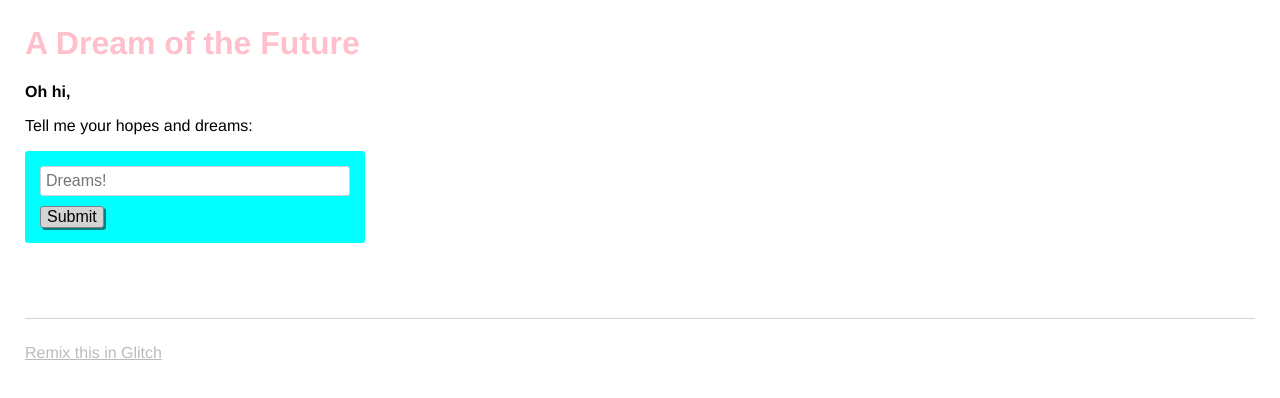
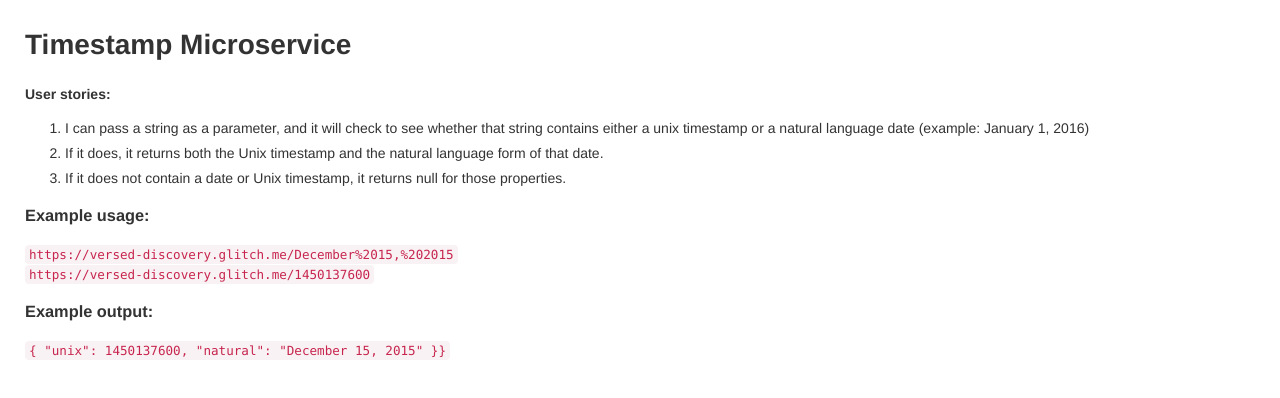
Before and after one commit to EifuDsPEUQPBYsyxjO4G/timestamp-microservice, a website: page views/index.html in a window 1280 px wide. Drawn offline with nearby package versions, Linux system fonts and the light colour scheme; no server answers.

Commit message:
🏟🚓 Updated with Glitch

```diff
--- a/package.json
+++ b/package.json
@@ -2,7 +2,6 @@
   "//1": "describes your app and its dependencies",
   "//2": "https://docs.npmjs.com/files/package.json",
   "//3": "updating this file will download and update your packages",
-
   "name": "my-glitch-app",
   "version": "0.0.1",
   "description": "What am I about?",
@@ -11,7 +10,8 @@
     "start": "node server.js"
   },
   "dependencies": {
-    "express": "^4.15.3"
+    "express": "^4.15.3",
+    "strftime": "^0.10.0"
   },
   "engines": {
     "node": "8.x"
--- a/public/style.css
+++ b/public/style.css
@@ -11,11 +11,14 @@
 body {
   font-family: helvetica, arial, sans-serif;
   margin: 25px;
+  font-size: 14px;
+  line-height: 1.42857143;
+  color: #333;
+  background-color: #fff;
 }
 
 h1 {
   font-weight: bold;
-  color: pink;
 }
 
 .bold {
@@ -80,3 +83,12 @@ footer > a {
 .nicejob {
   text-decoration: line-through;
 }
+
+code {
+  padding: 2px 4px;
+  font-size: 90%;
+  color: #c7254e;
+  background-color: #f9f2f4;
+  border-radius: 4px;
+  font-family: Menlo,Monaco,Consolas,"Courier New",monospace;
+}
--- a/views/index.html
+++ b/views/index.html
@@ -10,8 +10,7 @@
 <!DOCTYPE html>
 <html>
   <head>
-    <title>Welcome to Glitch!</title>
-    <meta name="description" content="A cool thing made with Glitch">
+    <title>Timestamp Microservice</title>
     <link id="favicon" rel="icon" href="https://glitch.com/edit/favicon-app.ico" type="image/x-icon">
     <meta charset="utf-8">
     <meta http-equiv="X-UA-Compatible" content="IE=edge">
@@ -20,13 +19,11 @@
   </head>
   <body>
     <header>
-      <h1>
-        A Dream of the Future
-      </h1>
+      <h1>Timestamp Microservice</h1>
     </header>
 
     <main>
-      <p class="bold">Oh hi,</p>
+      <!--<p class="bold">Oh hi,</p>
       <p>Tell me your hopes and dreams:</p>
       <form>
         <input type="text" maxlength="100" placeholder="Dreams!">
@@ -35,20 +32,31 @@
       <section class="dreams">
         <ul id="dreams">
         </ul>
-      </section>
+      </section>-->
+      <b>User stories:</b>
+      <ol>
+        <li>I can pass a string as a parameter, and it will check to see whether that string contains either a unix timestamp or a natural language date (example: January 1, 2016)</li>
+        <li>If it does, it returns both the Unix timestamp and the natural language form of that date.</li>
+        <li>If it does not contain a date or Unix timestamp, it returns null for those properties.</li>
+      </ol>
+      <h3>Example usage:</h3>
+      <code>https://versed-discovery.glitch.me/December%2015,%202015</code><br/>
+      <code>https://versed-discovery.glitch.me/1450137600</code>
+      <h3>Example output:</h3>
+      <code>{ "unix": 1450137600, "natural": "December 15, 2015" }}</code>
     </main>
 
-    <footer>
+    <!--<footer>
       <a href="https://glitch.com">
         Remix this in Glitch
       </a>
-    </footer>
+    </footer>-->
 
     <!-- Your web-app is https, so your scripts need to be too -->
     <script src="https://code.jquery.com/jquery-2.2.1.min.js"
             integrity="sha256-gvQgAFzTH6trSrAWoH1iPo9Xc96QxSZ3feW6kem+O00="
             crossorigin="anonymous"></script>
-    <script src="/client.js"></script>
+    <!--<script src="/client.js"></script>-->
 
   </body>
 </html>
```
Also changed, not shown: server.js (+31 -3 lines).
